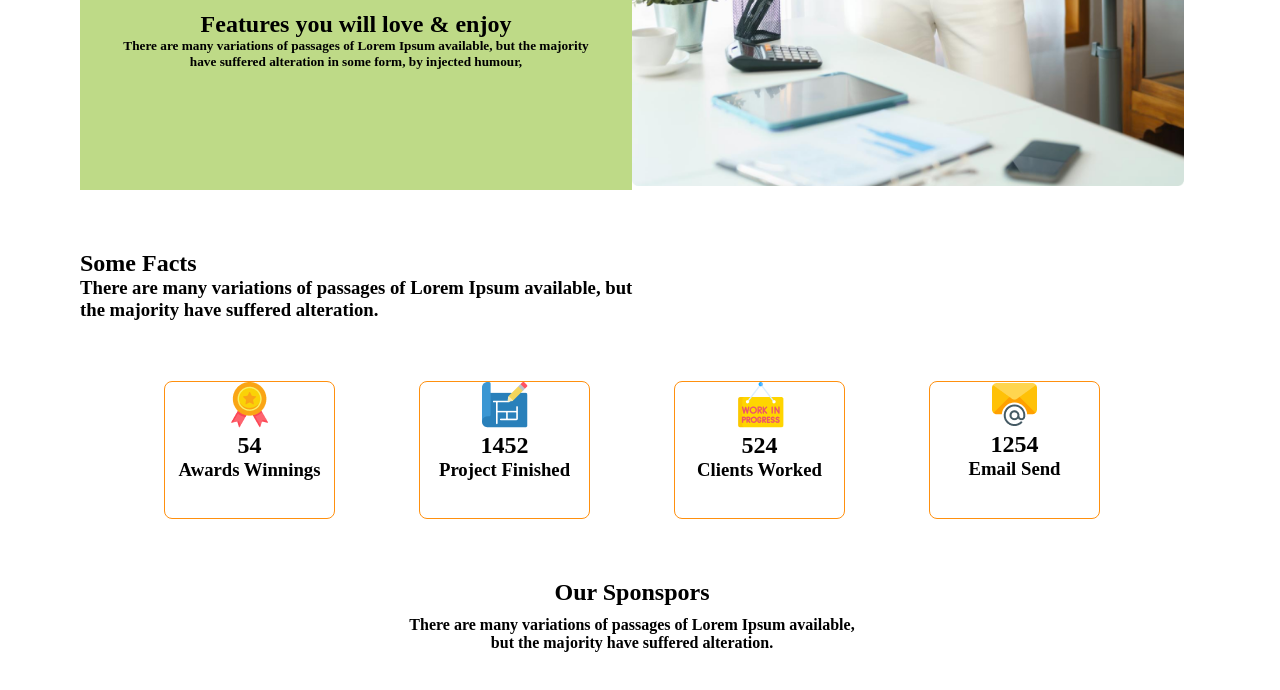
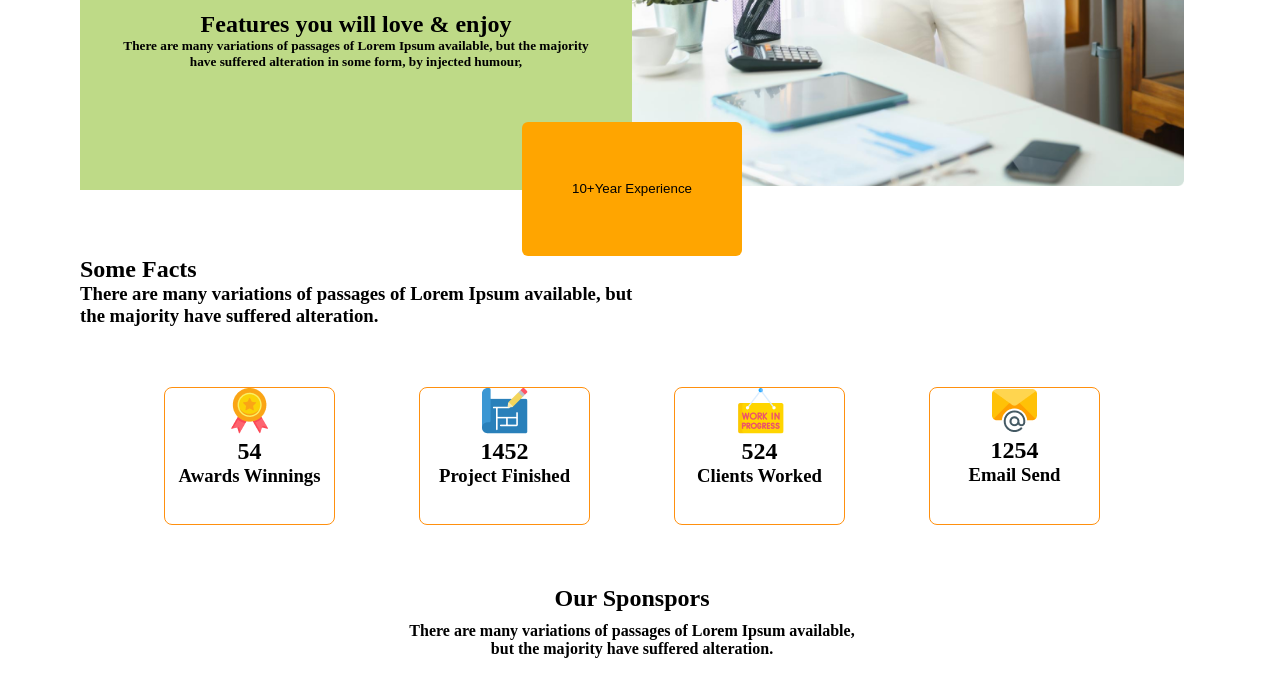
Before and after one commit to nahian255/G-3-project, a plain HTML site: page index.html in a window 1280 px wide. Shown: the part 2060-2750 px from the top of the page. Drawn offline with Linux system fonts and the light colour scheme.

Commit message:
res half done

```diff
--- a/index.html
+++ b/index.html
@@ -91,7 +91,12 @@
                 <img src="./images/architect.png" alt="">
             </div>
         </section>
+
         <section class="section-3">
+            <div class="btn-div">
+                <button class="btn-pro">10+Year
+                    Experience</button>
+            </div>
             <div>
                 <h1>Some Facts</h1>
                 <h3>There are many variations of passages of Lorem Ipsum available, but <br> the majority have suffered
--- a/style/style.css
+++ b/style/style.css
@@ -72,6 +72,21 @@ nav div h1 {
     border: #FF900E;
     border-radius: 6px;
     margin-top: 1rem;
+}
+
+.btn-div {
+    display: flex;
+    justify-content: center;
+    margin-top: -8rem;
+
+}
+
+.btn-pro {
+    width: 220px;
+    height: 134px;
+    background-color: orange;
+    border: #FF900E;
+    border-radius: 6px;
 }
 
 /* main.............. */
@@ -165,7 +180,7 @@ nav div h1 {
 }
 
 .box-item :hover {
-    transform: rotate(20deg);
+    transform: rotate(10deg);
 
 }
 
@@ -212,6 +227,19 @@ footer div {
     background: #FFF4E7;
     margin-top: 60px;
     padding: 2rem;
+}
 
+/* responsev part.... */
+@media only screen and (max-width: 576px) {
+    .section-1 {
+        display: block;
+    }
 
+    .section-2 {
+        display: block;
+    }
+
+    .box-item {
+        display: block;
+    }
 }
```
